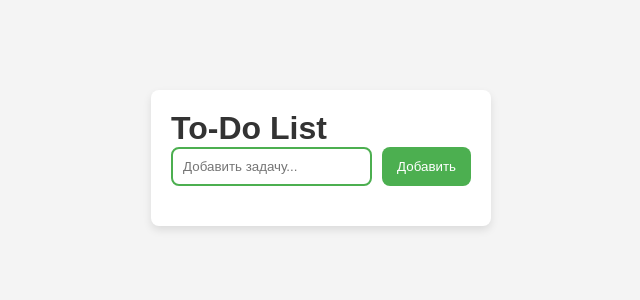
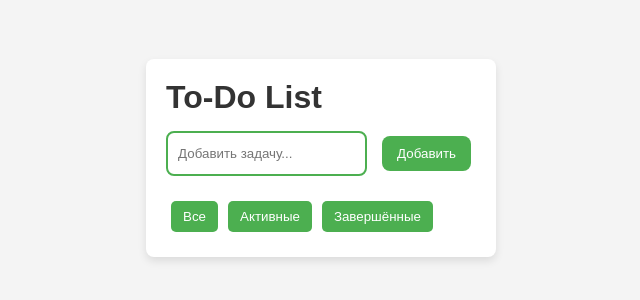
Before and after one commit to DaurenR/todo-app, a React (Vite) app: page / in a window 1280 px wide. Shown: the part 242-542 px from the top of the page, without its empty margins (319-959 px from the left). Built offline with nearby package versions, Linux system fonts and the light colour scheme.

Commit message:
Add filter

```diff
--- /dev/null
+++ b/src/components/TodoFilter.tsx
@@ -0,0 +1,33 @@
+import { useAppDispatch, useAppSelector } from '../store/hooks'
+import { setFilter } from '../store/todoSlice'
+import '../styles/TodoFilter.module.scss'
+
+const TodoFilter: React.FC = () => {
+  const dispatch = useAppDispatch()
+  const filter = useAppSelector((state) => state.todos.filter)
+
+  return (
+    <div>
+      <button
+        onClick={() => dispatch(setFilter('all'))}
+        className={filter === 'all' ? 'active' : ''}
+      >
+        Все
+      </button>
+      <button
+        onClick={() => dispatch(setFilter('active'))}
+        className={filter === 'active' ? 'active' : ''}
+      >
+        Активные
+      </button>
+      <button
+        onClick={() => dispatch(setFilter('completed'))}
+        className={filter === 'completed' ? 'active' : ''}
+      >
+        Завершённые
+      </button>
+    </div>
+  )
+}
+
+export default TodoFilter
--- a/src/components/TodoList.tsx
+++ b/src/components/TodoList.tsx
@@ -1,35 +1,36 @@
-import { useSelector, useDispatch } from 'react-redux'
-import { RootState } from '../store/store'
+import { useAppDispatch, useAppSelector } from '../store/hooks'
 import { addTodo, toggleTodo, deleteTodo } from '../store/todoSlice'
 import TodoInput from './TodoInput'
 import TodoItem from './TodoItem'
+import TodoFilter from './TodoFilter'
+import '../styles/TodoList.module.scss'
 
 const TodoList: React.FC = () => {
-  const todos = useSelector((state: RootState) => state.todos)
-  const dispatch = useDispatch()
+  const todos = useAppSelector((state) => state.todos.todos)
+  const filter = useAppSelector((state) => state.todos.filter)
+  const dispatch = useAppDispatch()
 
   const handleAddTodo = (text: string) => {
     dispatch(addTodo(text))
   }
 
-  const handleToggleTodo = (id: number) => {
-    dispatch(toggleTodo(id))
-  }
-
-  const handleDeleteTodo = (id: number) => {
-    dispatch(deleteTodo(id))
-  }
+  const filteredTodos = todos.filter((todo) => {
+    if (filter === 'active') return !todo.completed
+    if (filter === 'completed') return todo.completed
+    return true
+  })
 
   return (
     <div>
       <h1>To-Do List</h1>
       <TodoInput onAdd={handleAddTodo} />
-      {todos.map((todo) => (
+      <TodoFilter />
+      {filteredTodos.map((todo) => (
         <TodoItem
           key={todo.id}
           {...todo}
-          onToggle={handleToggleTodo}
-          onDelete={handleDeleteTodo}
+          onToggle={() => dispatch(toggleTodo(todo.id))}
+          onDelete={() => dispatch(deleteTodo(todo.id))}
         />
       ))}
     </div>
--- /dev/null
+++ b/src/store/hooks.ts
@@ -0,0 +1,8 @@
+import { TypedUseSelectorHook, useDispatch, useSelector } from 'react-redux'
+import type { RootState, AppDispatch } from './store'
+
+// Кастомный `useDispatch`, который сразу типизирован
+export const useAppDispatch: () => AppDispatch = useDispatch
+
+// Кастомный `useSelector` с правильной типизацией
+export const useAppSelector: TypedUseSelectorHook<RootState> = useSelector
--- a/src/store/todoSlice.ts
+++ b/src/store/todoSlice.ts
@@ -7,31 +7,40 @@ interface Todo {
   completed: boolean
 }
 
-const initialState: Todo[] = loadState<Todo[]>('todos', [])
+type Filter = 'all' | 'active' | 'completed'
+
+interface TodoState {
+  todos: Todo[]
+  filter: Filter
+}
+
+const initialState: TodoState = {
+  todos: loadState<Todo[]>('todos', []),
+  filter: 'all', // Фильтр по умолчанию
+}
 
 const todoSlice = createSlice({
   name: 'todos',
   initialState,
   reducers: {
     addTodo: (state, action: PayloadAction<string>) => {
-      const newTodo: Todo = { id: Date.now(), text: action.payload, completed: false }
-      state.push(newTodo)
-      saveState('todos', state) // Сохраняем в LocalStorage
+      state.todos.push({ id: Date.now(), text: action.payload, completed: false })
+      saveState('todos', state.todos)
     },
     toggleTodo: (state, action: PayloadAction<number>) => {
-      const todo = state.find((t) => t.id === action.payload)
-      if (todo) {
-        todo.completed = !todo.completed
-        saveState('todos', state) // Обновляем LocalStorage
-      }
+      const todo = state.todos.find((t) => t.id === action.payload)
+      if (todo) todo.completed = !todo.completed
+      saveState('todos', state.todos)
     },
     deleteTodo: (state, action: PayloadAction<number>) => {
-      const newState = state.filter((t) => t.id !== action.payload)
-      saveState('todos', newState)
-      return newState
+      state.todos = state.todos.filter((t) => t.id !== action.payload)
+      saveState('todos', state.todos)
+    },
+    setFilter: (state, action: PayloadAction<Filter>) => {
+      state.filter = action.payload
     },
   },
 })
 
-export const { addTodo, toggleTodo, deleteTodo } = todoSlice.actions
+export const { addTodo, toggleTodo, deleteTodo, setFilter } = todoSlice.actions
 export default todoSlice.reducer
--- /dev/null
+++ b/src/styles/TodoFilter.module.scss
@@ -0,0 +1,19 @@
+button {
+  padding: 8px 12px;
+  margin: 5px;
+  border: none;
+  cursor: pointer;
+  border-radius: 5px;
+  background-color: var(--primary-color);
+  color: white;
+  transition: 0.3s;
+
+  &:hover {
+    background-color: var(--secondary-color);
+  }
+
+  &.active {
+    background-color: var(--secondary-color);
+    font-weight: bold;
+  }
+}
--- a/src/styles/TodoList.module.scss
+++ b/src/styles/TodoList.module.scss
@@ -0,0 +1,3 @@
+h1 {
+  margin-bottom: 15px;
+}
```
